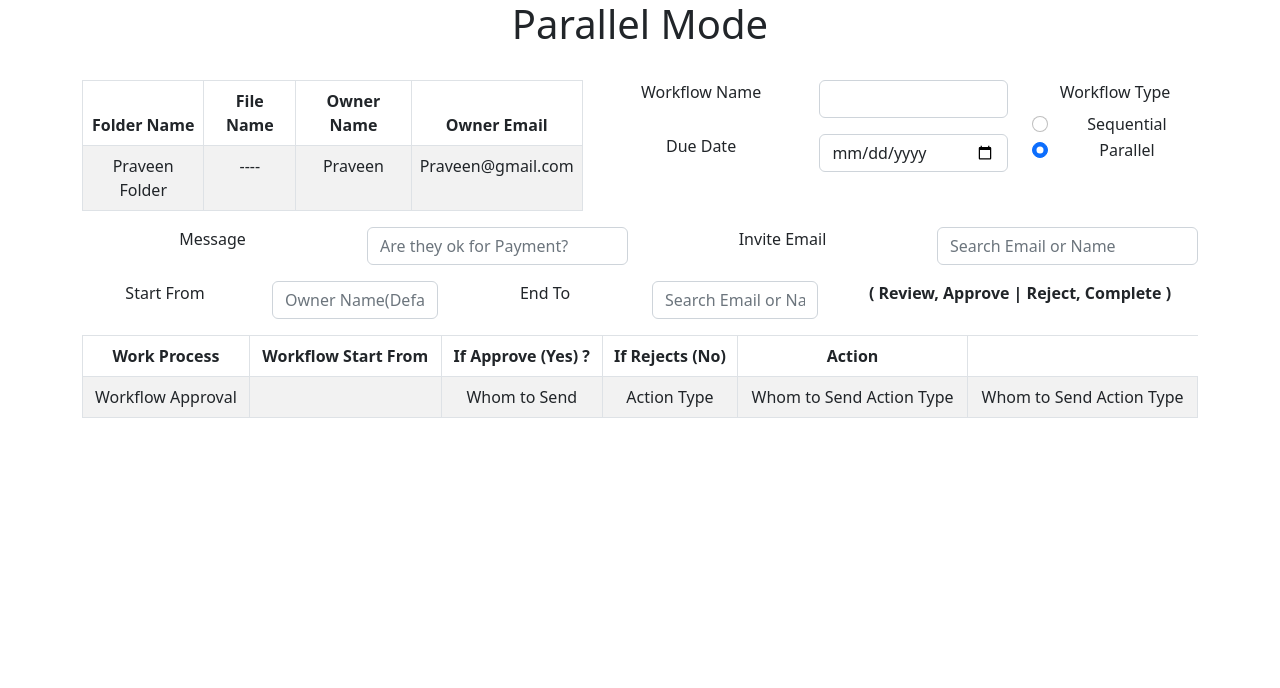
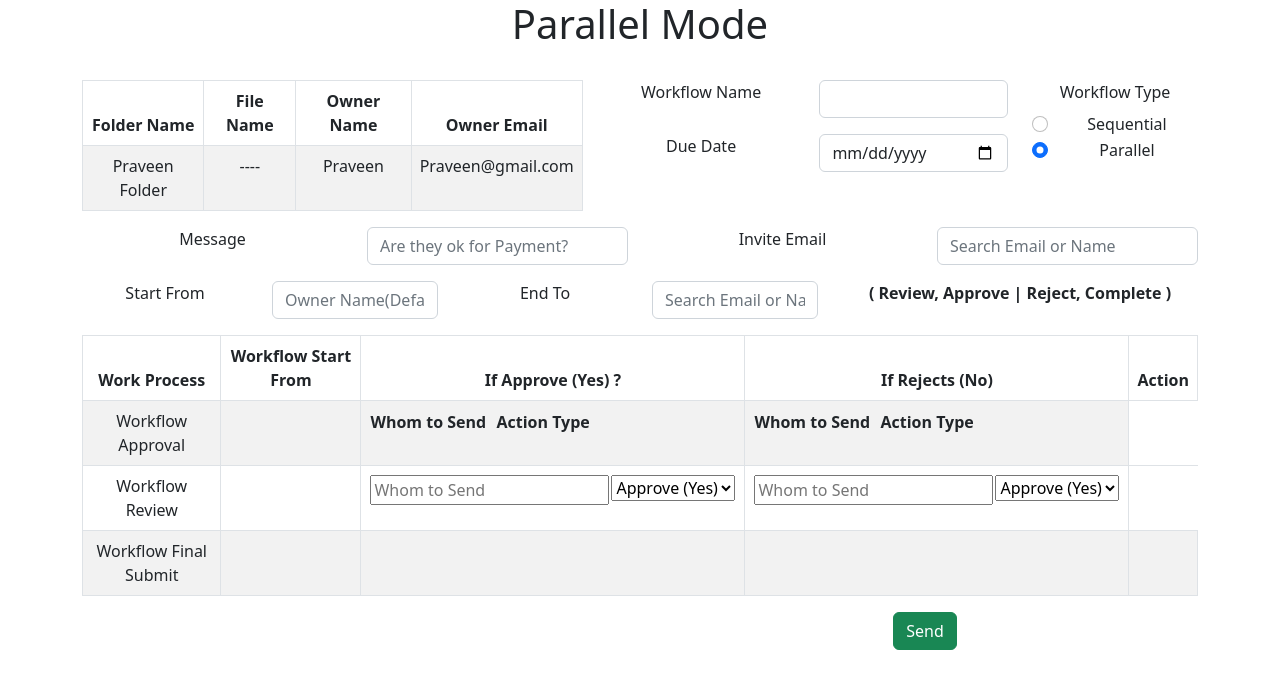
Before and after one commit to jisshub/parallel-mode-app-reactjs-development, a React (Create React App) app: page / in a window 1280 px wide. Shown: the top 688 px of the page. Built offline with nearby package versions, Linux system fonts and the light colour scheme.

Commit message:
Button Design in progress

```diff
--- a/src/components/Workflow.js
+++ b/src/components/Workflow.js
@@ -5,9 +5,7 @@ import Row from 'react-bootstrap/Row';
 import Col from 'react-bootstrap/Col';
 import './Workflow.css';
 import Form from 'react-bootstrap/Form';
-import {BsSearch} from 'react-icons/bs';
-import { FontAwesomeIcon } from '@fortawesome/react-fontawesome';
-import { faCoffee } from '@fortawesome/free-solid-svg-icons';
+import Button from 'react-bootstrap/Button';
 
 export default function Workflow() {
   return (
@@ -194,16 +192,83 @@ export default function Workflow() {
                             <tr>
                                 <td>Workflow Approval</td>
                                 <td> </td>
-                                <td>Whom to Send</td>
-                                <td>Action Type</td>
-                                <td>Whom to Send Action Type</td>
-                                <td>Whom to Send Action Type</td>
+                                <td>
+                                    <tr>
+                                        <thead>
+                                            <th>Whom to Send &nbsp;</th>
+                                            <th>Action Type</th>
+                                        </thead>
+                                    </tr>
+                                </td>
+                                <td>
+                                    <tr>
+                                        <thead>
+                                            <th>Whom to Send &nbsp;</th>
+                                            <th>Action Type</th>
+                                        </thead>
+                                    </tr>
+                                </td>
+
+                            </tr>
+                            <tr>
+                                <td>Workflow Review</td>
+                                <td></td>
+                                <td>
+                                    <tr>
+                                        <td>
+                                            <input
+                                                type={'text'}
+                                                placeholder='Whom to Send'
+                                                />
+                                        </td>
+                                        <td>
+                                            <select>
+                                                <option>Approve (Yes)</option>
+                                                <option>Reject (No)</option>
+                                                <option>Review</option>
+                                                <option>Complete</option>
+                                            </select>
+                                        </td>
+                                    </tr>
+                                </td>
+                                <td>
+                                    <tr>
+                                        <td>
+                                            <input
+                                                type={'text'}
+                                                placeholder='Whom to Send'
+                                                />
+                                        </td>
+                                        <td>
+                                            <select>
+                                                <option>Approve (Yes)</option>
+                                                <option>Reject (No)</option>
+                                                <option>Review</option>
+                                                <option>Complete</option>
+                                            </select>
+                                        </td>
+                                    </tr>
+                                </td>
+                            </tr>
+                            <tr>
+                                <td>Workflow Final Submit</td>
+                                <td></td>
+                                <td></td>
+                                <td></td>
+                                <td></td>
                             </tr>
                         </tbody>
                     </Table>
                 </div>
             </Col>
         </Row>
+        <Row>
+            <Col>
+            </Col>
+            <Col>
+                <Button variant='success'>Send</Button>
+            </Col>
+        </Row>
     </Container>
   )
 }
```
